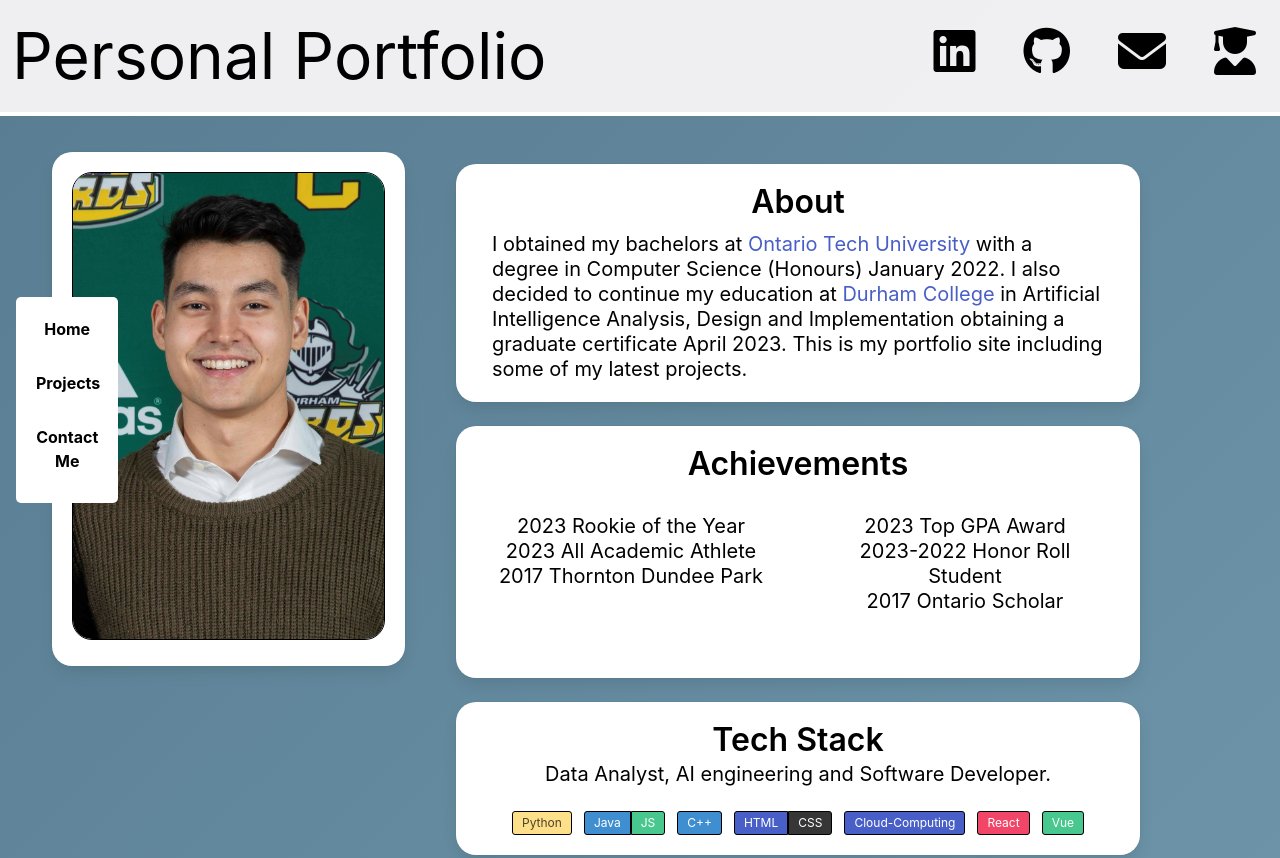
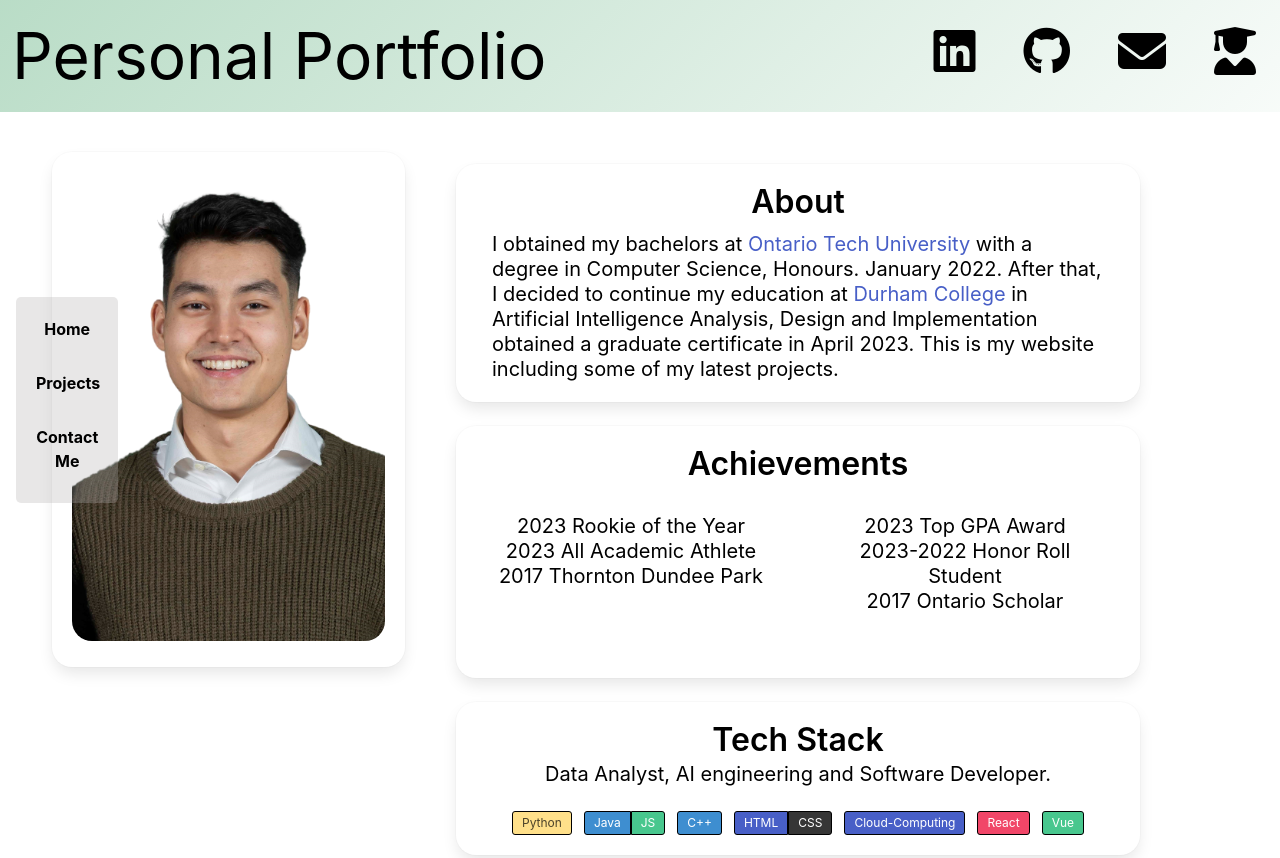
Before and after one commit to nandor-gallo/nandor-gallo.com, a website: page index.html in a window 1280 px wide. Shown: the top 858 px of the page. Drawn offline with nearby package versions, Linux system fonts and the light colour scheme.

Commit message:
CSS changes

```diff
--- a/index.html
+++ b/index.html
@@ -60,7 +60,7 @@
                     <div class="columns is-one-third">
                         <div class="column" id="pictureColumn">
                             <div class="box">
-                                <img class="profilePicture" src="resources/profilePicture.jpg" height="500px" width="400px">
+                                <img class="profilePicture" src="resources/profilePicture.png" height="500px" width="400px">
                             </div>
                         </div>
                     </div>
@@ -74,13 +74,10 @@
                                 <p class="subtitle">
                                     I obtained my bachelors at <a rel="noopener noreferrer" data-content="Ontario Tech University"
                                         href="https://ontariotechu.ca/programs/undergraduate/computers-and-technology/computer-science/index.php"
-                                        target="_blank">Ontario Tech University</a> with a degree in Computer Science (Honours) January
-                                    2022. I also decided to continue my education at
-                                    <a rel="noopener noreferrer" data-content="Ontario Tech University"
-                                        href="https://durhamcollege.ca/programs/artificial-intelligence-analysis-design-and-implementation-graduate-certificate"
-                                        target="_blank">Durham College</a>
-                                    in Artificial Intelligence Analysis, Design and Implementation obtaining a
-                                    graduate certificate April 2023. This is my portfolio site including some of my latest projects.
+                                        target="_blank">Ontario Tech University</a> with a degree in Computer Science, Honours. January
+                                    2022. After that, I decided to continue my education at
+                                    <a rel="noopener noreferrer" href="https://durhamcollege.ca/programs/artificial-intelligence-analysis-design-and-implementation-graduate-certificate"target="_blank">Durham College</a>
+                                    in Artificial Intelligence Analysis, Design and Implementation obtained a graduate certificate in April 2023. This is my website including some of my latest projects.
                                 </p>
                             </div>
                         </div>
--- a/styles/main.css
+++ b/styles/main.css
@@ -2,7 +2,10 @@ html {
   scroll-behavior: smooth;
 }
 .navbar{
-  background-color: rgb(255, 251, 251,0.9);
+  background-color: rgba(185, 185, 185, 0.568);
+  background: linear-gradient(-45deg, rgb(255, 255, 255), rgba(88, 172, 120, 0.747),rgba(50, 148, 107, 0.575));
+  background-size: 400% 400%;
+  animation: gradient 10s ease infinite;
   border-bottom: 0.3rem solid white;
 }
 .name {
@@ -78,7 +81,6 @@ html {
 }
 .profilePicture{
   border-radius: 20px;
-  border: 0.1rem solid black;
   height: 100%;
 }
 .projectDates{
@@ -123,7 +125,7 @@ html {
   top: 50%;
   left: 0;
   transform: translateY(-50%);
-  background-color: rgba(255, 255, 255);
+  background-color: rgba(180, 175, 175, 0.3);
   padding: 10px;
   border-radius: 5px;
   margin-left: 1rem;
@@ -153,7 +155,7 @@ html {
 
 
 body {
-  background: linear-gradient(-45deg, #84c5dfc2, #152c42);
+  background: white;
   background-size: 400% 400%;
   animation: gradient 15s ease infinite;
   height: 100%;
```
Also changed, not shown: resources/profilePicture.jpg (deleted), resources/profilePicture.png (added).
